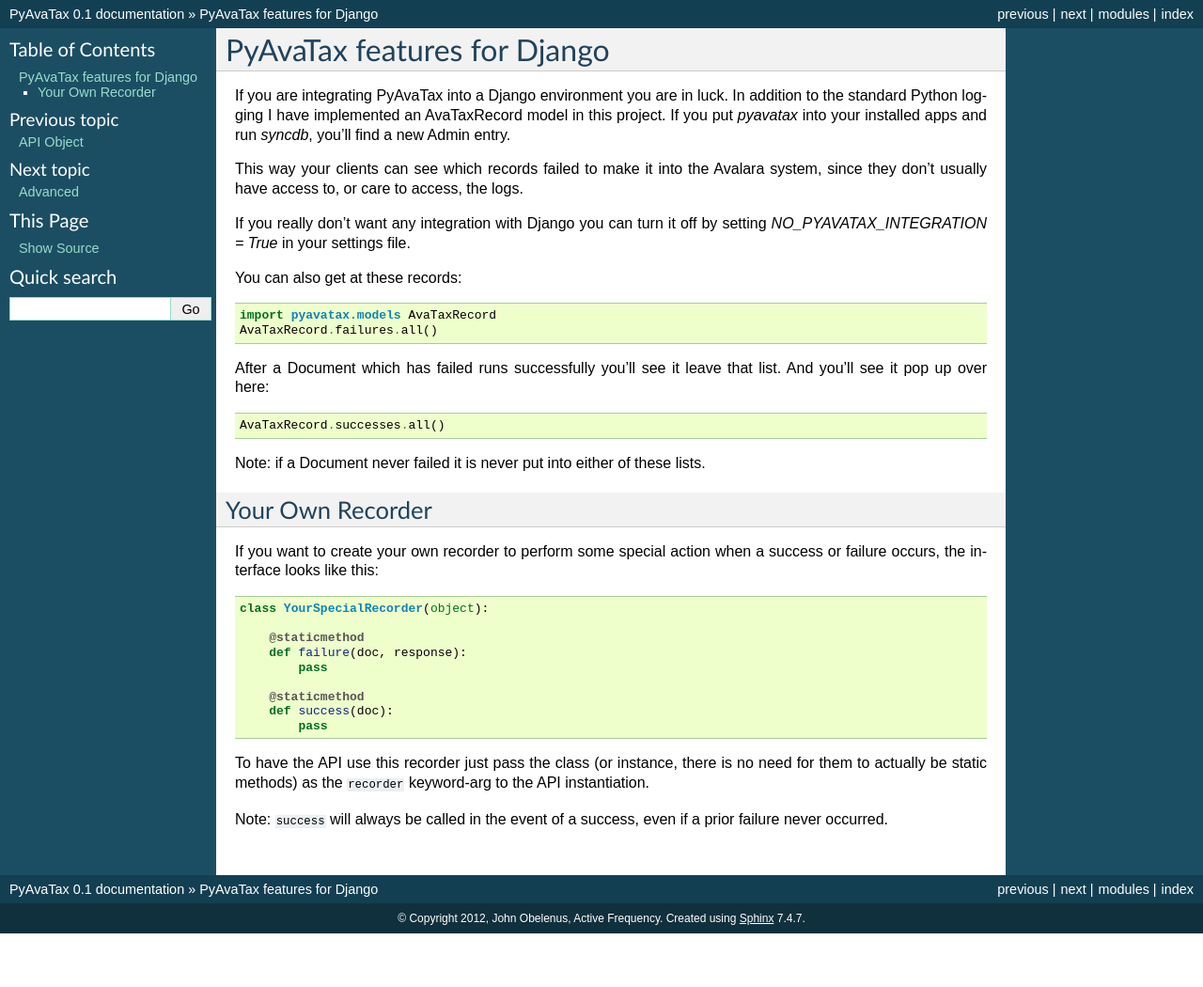
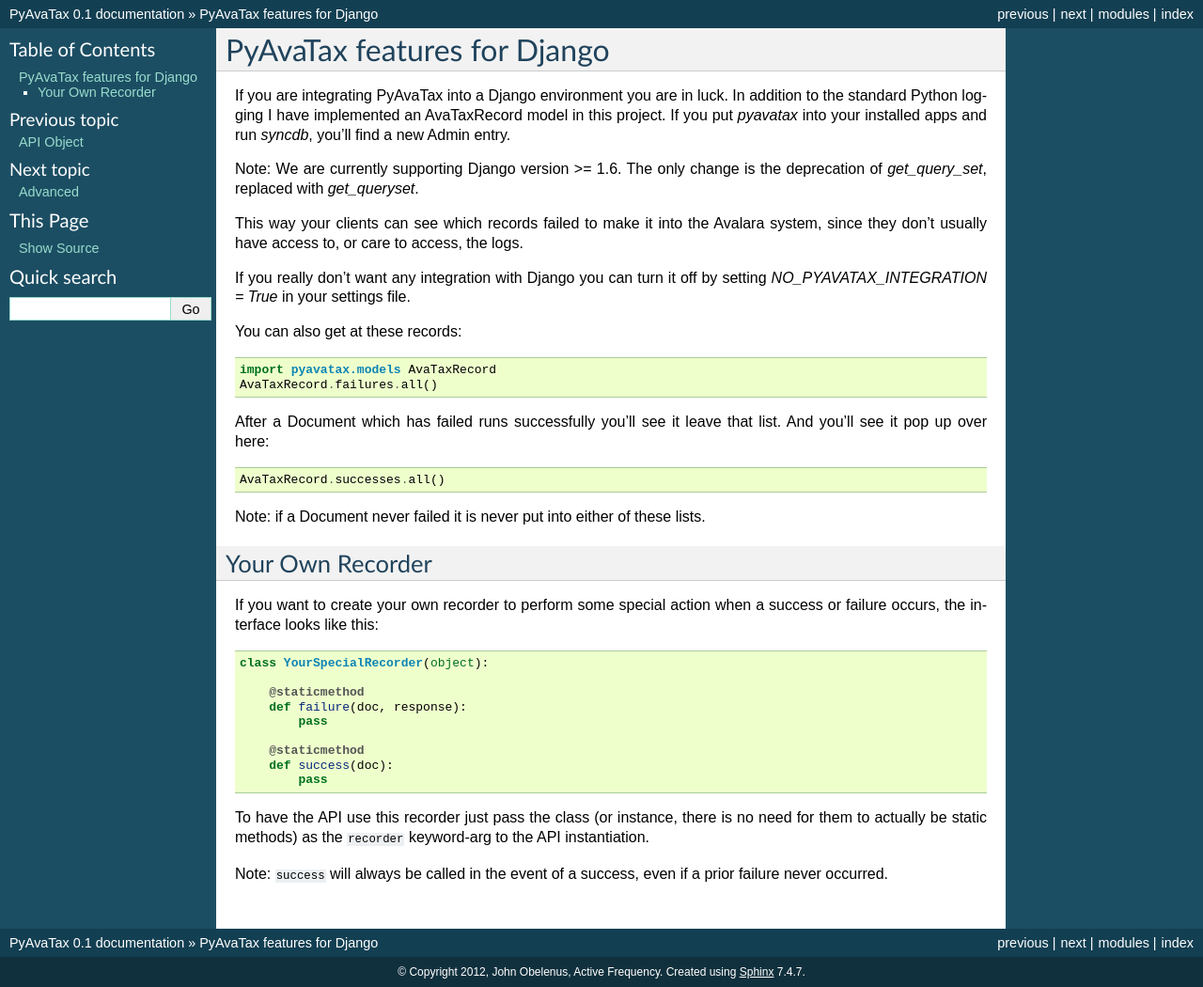
Before and after one commit to activefrequency/pyavatax, a Sphinx documentation site: the page built from docs/django.rst, in a window 1280 px wide. Shown: the whole page at 94% size. Built offline with Sphinx 7.4.7, drawn with Linux system fonts in a browser that asks for light colours; before the commit the page ends 993 px from its top, so only the background shows below that.

Commit message:
notes for django compatibility

```diff
--- a/README.rst
+++ b/README.rst
@@ -8,7 +8,7 @@
 
 We developed PyAvaTax as a Python client library for easily integrating with Avalara's RESTful AvaTax API Service to report your transactions.
 
-PyAvaTax **does not require Django**, though if you are using a Django system we have some admin-based goodies for you to check out!
+PyAvaTax **does not require Django**, though if you are using a Django system we have some admin-based goodies for you to check out (Django >= 1.6, `see why <https://pyavatax.readthedocs.org/en/latest/django.html>`_ )!
 
 This API is not officially supported by Avalara - it is a third-party library developed and supported by `Active Frequency <http://www.activefrequency.com/>`_.
 
--- a/docs/django.rst
+++ b/docs/django.rst
@@ -4,6 +4,8 @@
 ============================
 
 If you are integrating PyAvaTax into a Django environment you are in luck. In addition to the standard Python logging I have implemented an AvaTaxRecord model in this project. If you put `pyavatax` into your installed apps and run `syncdb`, you'll find a new Admin entry.
+
+Note: We are currently supporting Django version >= 1.6. The only change is the deprecation of `get_query_set`, replaced with `get_queryset`.
 
 This way your clients can see which records failed to make it into the Avalara system, since they don't usually have access to, or care to access, the logs.
 
```
